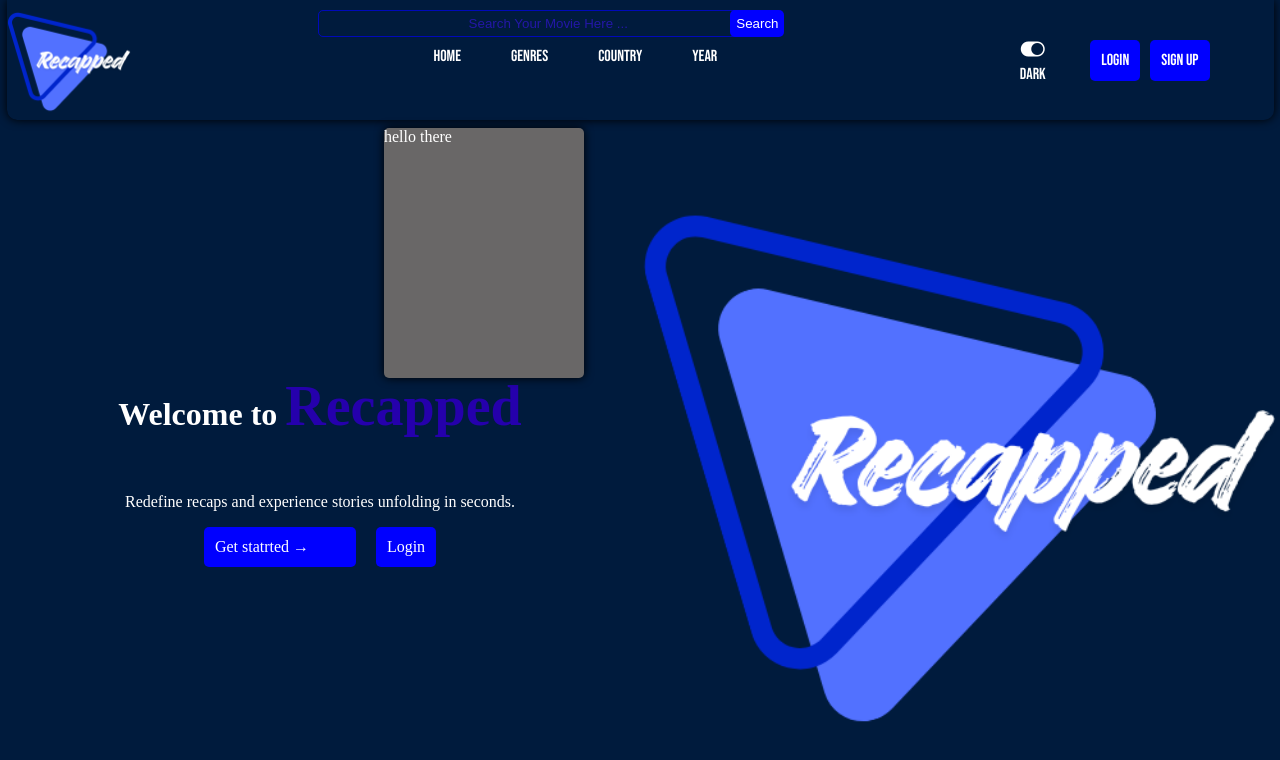
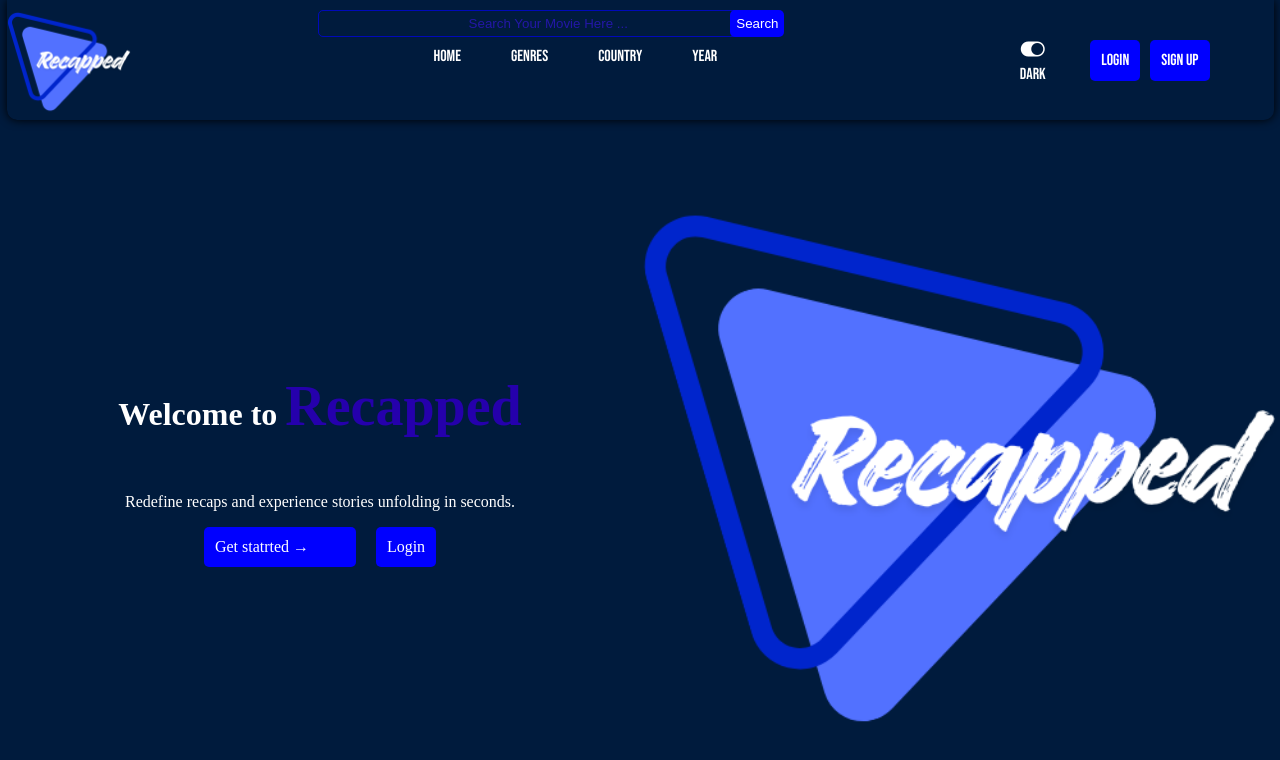
Before and after one commit to MagMc007/Recapped, a React (Vite) app in the folder frontend/Recapped/: page / in a window 1280 px wide. Shown: the top 760 px of the page. Built offline with nearby package versions, Linux system fonts and the light colour scheme; a web font is replaced by a local one.

Commit message:
finished visibility aspect on genre filter

```diff
--- a/frontend/Recapped/src/components/css/navbar.css
+++ b/frontend/Recapped/src/components/css/navbar.css
@@ -259,9 +259,12 @@
 
 
 .filters-cont {
-    position: absolute;
-    width: 200px;
-    height: 250px;
+    position: fixed;
+    display: grid;
+    grid-template-columns: 1fr 1fr 1fr;
+    gap: 5px;
+    padding: 5px;
+
     top: 16vh;
     left: 30vw;
     border-radius: 5px;
@@ -269,3 +272,23 @@
     z-index: 1001;
     box-shadow: 0px 0px 10px black;
 }
+
+.single-genre {
+    border: 1px solid rgba(255, 255, 255, 0.405);
+    text-align: center;
+    cursor: pointer;
+}
+
+
+.single-genre:hover {
+    background-color: rgba(135, 133, 133, 0.411);
+}
+
+
+.gen-hidden {
+    display: none;
+}
+
+gen-visible {
+    display: block;
+}
--- a/frontend/Recapped/src/components/navbar.jsx
+++ b/frontend/Recapped/src/components/navbar.jsx
@@ -6,9 +6,23 @@ import { useNavigate } from 'react-router-dom'
 
 export default function NavBar({light, setLight}) {
     const [menuOpen, setMenuOpen] = useState(false);
-    const [hoveron, setHoveron ] = useState(true);
+    const [hoveron, setHoveron ] = useState(false);
     const Token = sessionStorage.getItem("Token");
     const navigate = useNavigate();
+    const GENRE_OPTIONS = [
+        { value: "action", label: "Action" },
+        { value: "horror", label: "Horror" },
+        { value: "drama", label: "Drama" },
+        { value: "adventure", label: "Adventure" },
+        { value: "comedy", label: "Comedy" },
+        { value: "crime", label: "Crime" },
+        { value: "slasher", label: "Slasher" },
+        { value: "western", label: "Western" },
+        { value: "war", label: "War" },
+        { value: "mystery", label: "Mystery" },
+        { value: "romance", label: "Romance" },
+        { value: "sci-fi", label: "Sci-fi" },
+    ];
 
 
     useEffect(() => {
@@ -23,8 +37,12 @@ export default function NavBar({light, setLight}) {
 
     return (
         <>
-        <div className={hoveron? "filters-cont genres visible": "filters-cont genres hidden"}>
-                        hello there
+        <div className={hoveron? "filters-cont genres gen-visible": "filters-cont genres gen-hidden"}>
+            {GENRE_OPTIONS.map((gen) => (
+                <div className="single-genre" key={gen.value}>
+                    {gen.label}
+                </div>
+            ))}
         </div>
         <nav>
             <div className={ light ? "navbar-cont lightmode": "navbar-cont darkmode"}>
@@ -41,7 +59,7 @@ export default function NavBar({light, setLight}) {
 
                     <div className="links">
                         <a>Home</a>
-                        <a className="genre">Genres</a>
+                        <a className="genre"  onClick={() => {setHoveron(!hoveron)}}>Genres</a>
                         <a>Country</a>
                         <a>Year</a>
                     </div>
```
